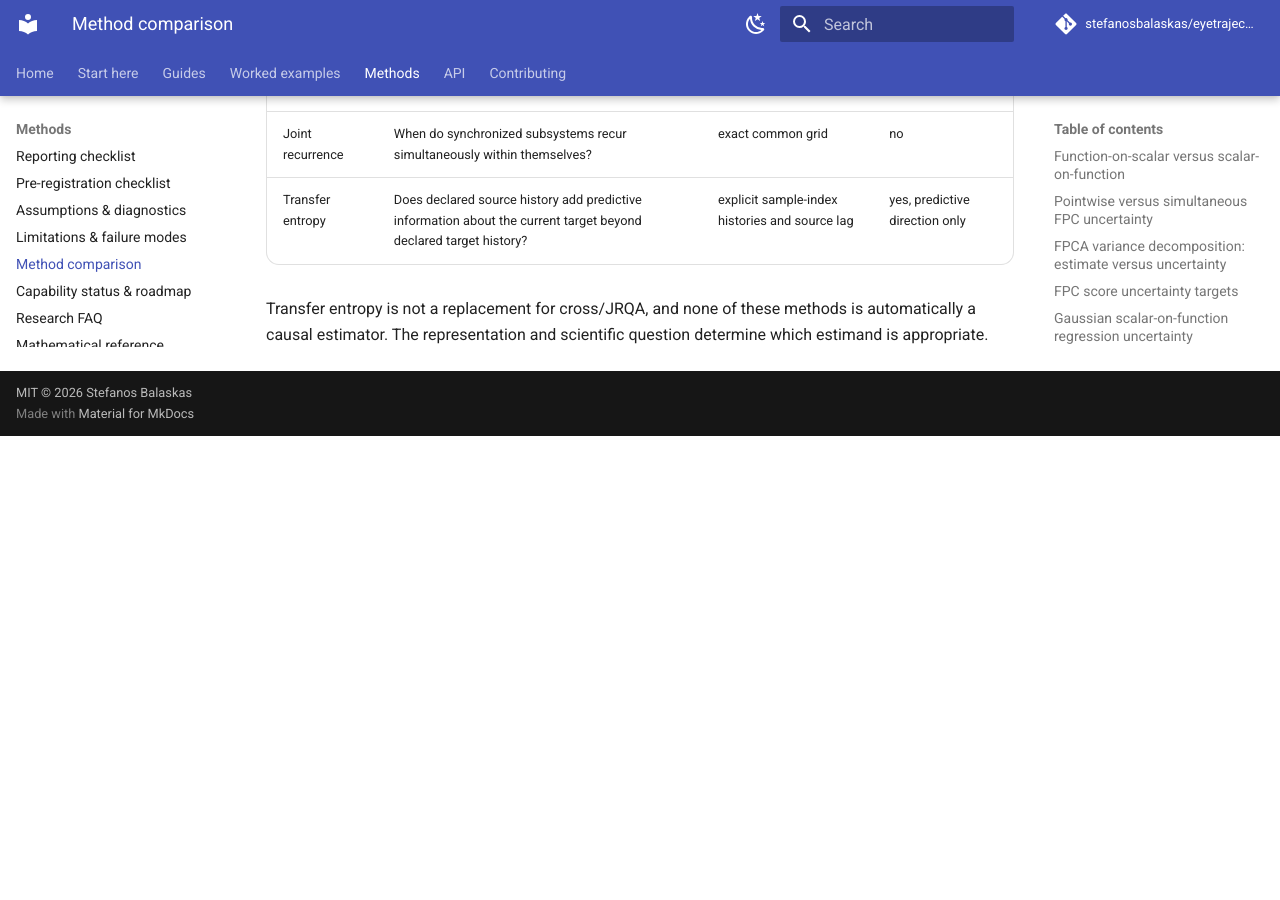
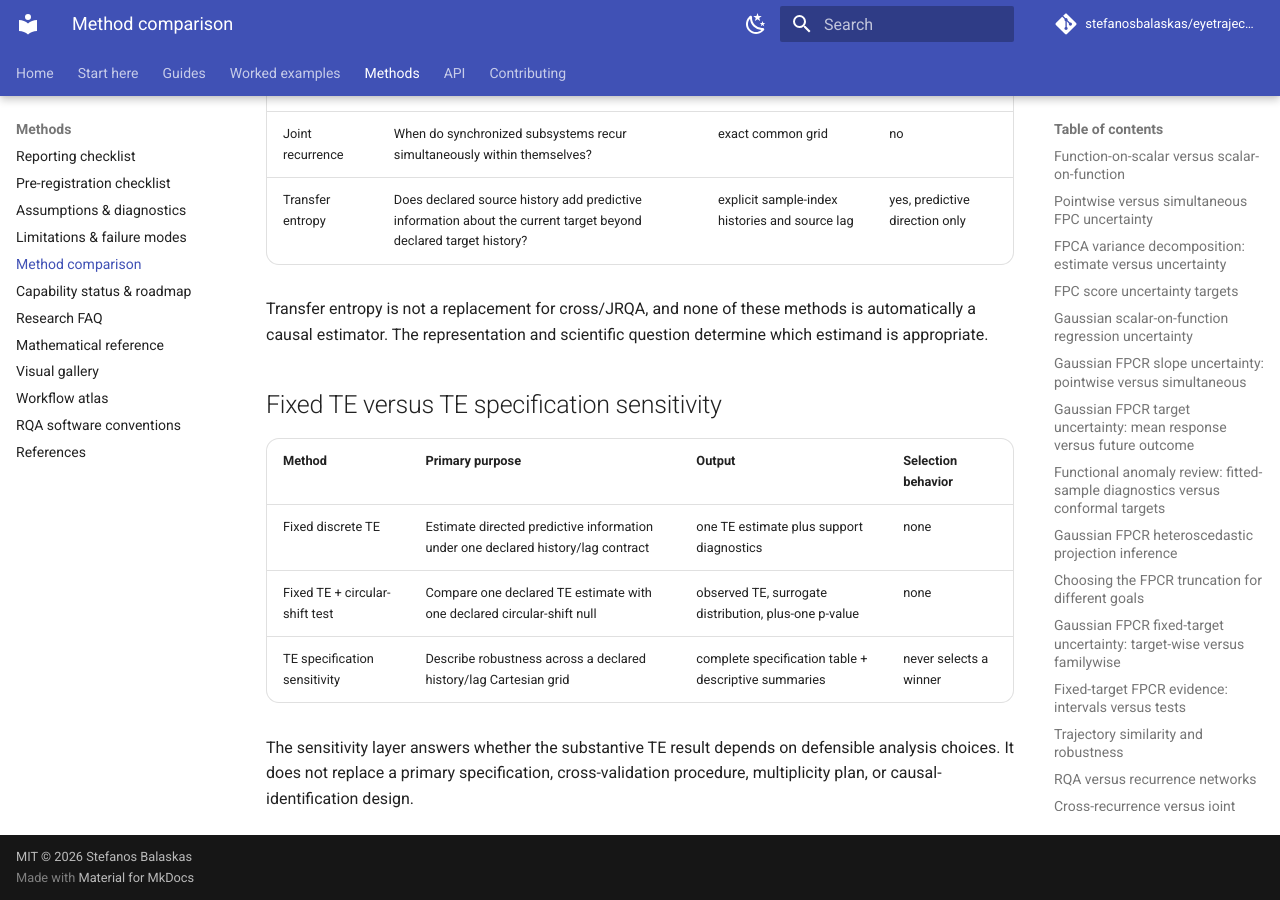
Before and after one commit to stefanosbalaskas/eyetrajectoriespy, an MkDocs documentation site: the page built from docs/methods/method-comparison.md, in a window 1280 px wide and 900 px high, scrolled down 10502 px. Built offline with MkDocs 1.6.1 and Material for MkDocs 9.7.7, drawn with Linux system fonts in a browser that asks for light colours; comment, search, counter and statistics services are not loaded; before the commit the page ends 10938 px from its top, so only the background shows below that.

Commit message:
Add transfer entropy sensitivity method comparison

```diff
--- a/docs/methods/method-comparison.md
+++ b/docs/methods/method-comparison.md
@@ -214,3 +214,15 @@ RQA and FPCA are complementary rather than substitutes. FPCA summarizes dominant
 Transfer entropy is not a replacement for cross/JRQA, and none of these methods
 is automatically a causal estimator. The representation and scientific
 question determine which estimand is appropriate.
+
+## Fixed TE versus TE specification sensitivity
+
+| Method | Primary purpose | Output | Selection behavior |
+|---|---|---|---|
+| Fixed discrete TE | Estimate directed predictive information under one declared history/lag contract | one TE estimate plus support diagnostics | none |
+| Fixed TE + circular-shift test | Compare one declared TE estimate with one declared circular-shift null | observed TE, surrogate distribution, plus-one p-value | none |
+| TE specification sensitivity | Describe robustness across a declared history/lag Cartesian grid | complete specification table + descriptive summaries | never selects a winner |
+
+The sensitivity layer answers whether the substantive TE result depends on
+defensible analysis choices. It does not replace a primary specification,
+cross-validation procedure, multiplicity plan, or causal-identification design.
```
